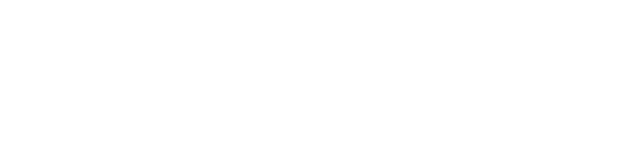
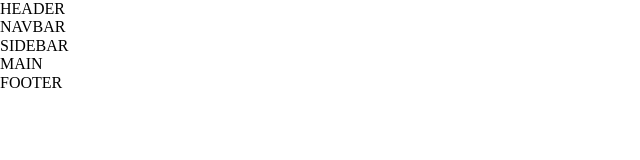
Before and after one commit to andresaldana1209/Proyecto_GESTION, a plain HTML site: page index.html in a window 1280 px wide. Shown: the whole page, without its empty margins (0-640 px from the left). Drawn offline with Linux system fonts and the light colour scheme.

Commit message:
commmit 2.1

```diff
--- a/index.html
+++ b/index.html
@@ -4,11 +4,15 @@
     <meta charset="UTF-8">
     <meta http-equiv="X-UA-Compatible" content="IE=edge">
     <meta name="viewport" content="width=device-width, initial-scale=1.0">
-    <title>Document</title>
+    <title>Grid</title>
     <link rel="stylesheet" href="css/estilo.css">
     <link rel="stylesheet" href="css/normalize.css">
 </head>
 <body>
-
+    <header class="header">HEADER</header>
+    <nav class="navbar">NAVBAR</nav>
+    <aside class="sidebar">SIDEBAR</aside>
+    <article class="main">MAIN</article>
+    <footer class="footer">FOOTER</footer>
 </body>
 </html>
```
